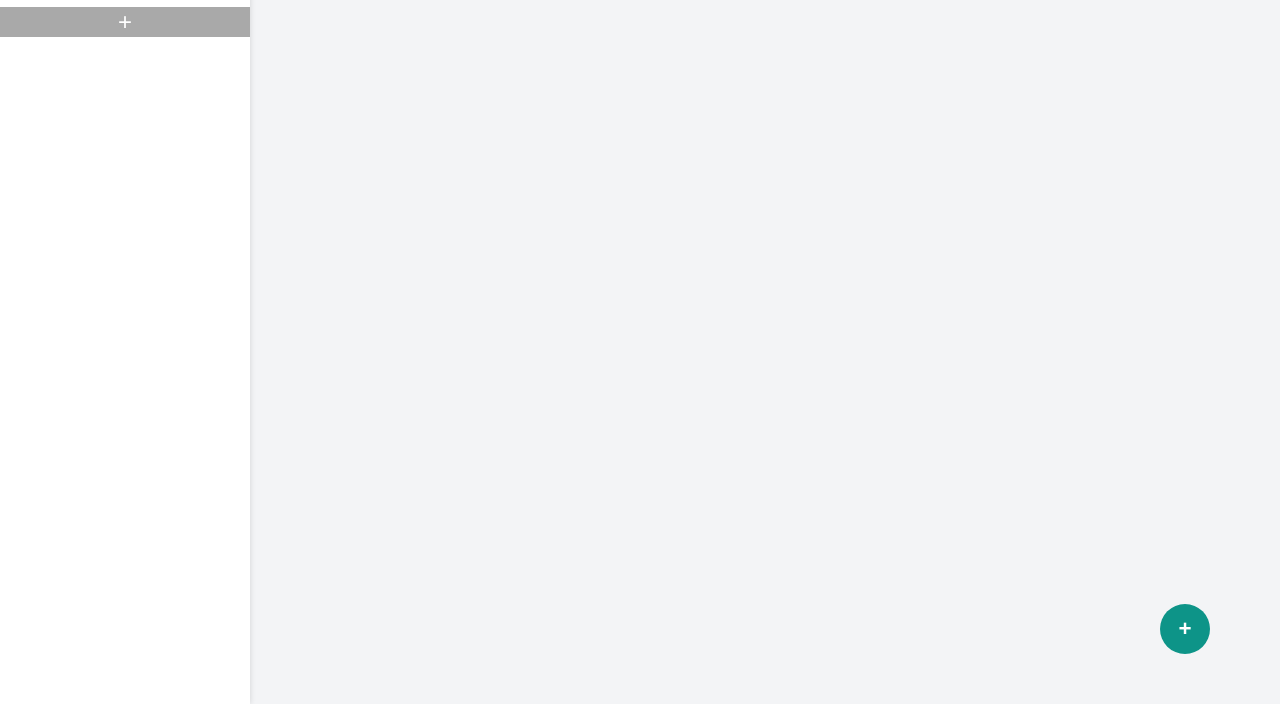
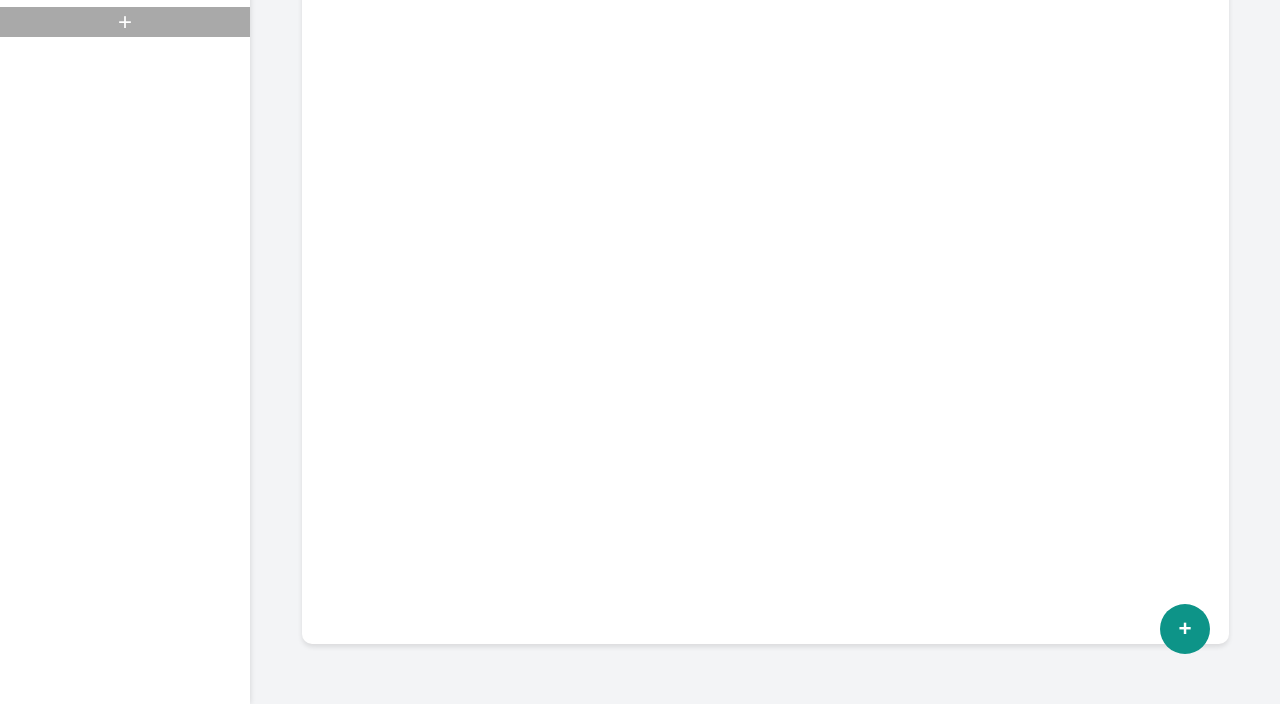
Before and after one commit to runios1/Todo-List, a plain HTML site: page dist/index.html in a window 1280 px wide. Shown: the part 96-800 px from the top of the page. Drawn offline with Linux system fonts and the light colour scheme.

Commit message:
Added main card element and design

```diff
--- a/dist/index.html
+++ b/dist/index.html
@@ -23,6 +23,8 @@
             <button autofocus>X</button>
             <div class="task formContainer"></div>
         </dialog>
+
+        <div class="card"></div>
     </main>
 </body>
 </html>
--- a/dist/style.css
+++ b/dist/style.css
@@ -89,6 +89,8 @@
 main{
     overflow: scroll;
     flex-grow: 1;
+    display: flex;
+    justify-content: center;
 }
 
 form.task{
@@ -223,3 +225,15 @@
     border: none;
     padding: 0;
 }
+
+.card{
+    background-color: white;
+    box-shadow: 0px 3px 5px rgba(0,0,0,0.1);
+    border-radius: 10px;
+}
+
+main>div.card{
+    height: 85%;
+    width: 90%;
+    align-self: center;
+}
```
